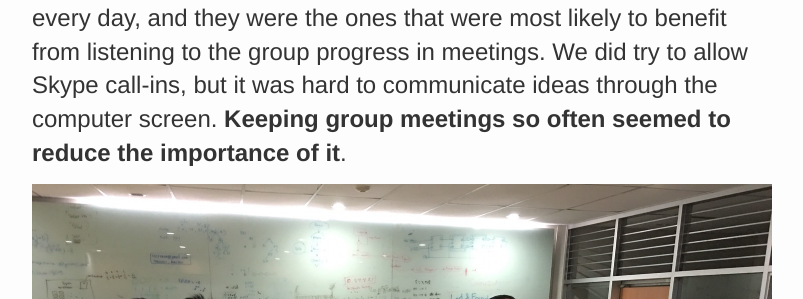
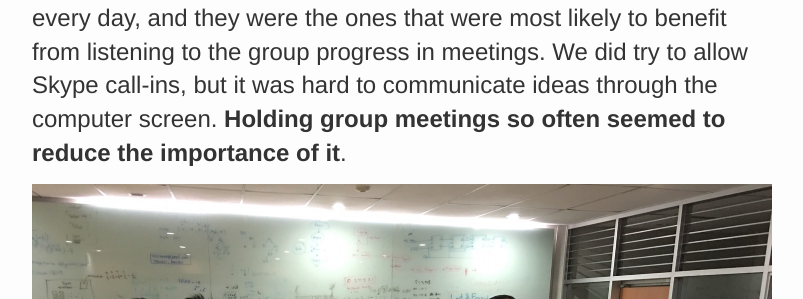
Before and after one commit to majeedthaika/majeedthaika.github.io, a Jekyll site: the page built from _posts/2016-06-05-week1-sprint1.markdown, in a window 1280 px wide and 900 px high, scrolled down 3061 px. Shown: the part 155-454 px from the top of the window, without its empty margins (46-849 px from the left). Built offline with Jekyll 4.4.1, drawn with Linux system fonts in a browser that asks for light colours.

Commit message:
Added last week and updated SM post

```diff
--- a/_posts/2016-06-05-week1-sprint1.markdown
+++ b/_posts/2016-06-05-week1-sprint1.markdown
@@ -25,7 +25,7 @@ At the start of the week, I migrated our existing work to an initial working tem
 
 ![alt text](https://raw.githubusercontent.com/SquicklyMonsters/SM_Sprints/master/ProgressScreenshot/Sprint1/Progess2_Screenshot.png)
 
-We had _daily standup_ meetings, but it didn't feel like we were gaining much from it, since we keep in touch regularly in Line anyway. It felt like we were doing it more as a chore rather than really gaining something out of it. Plus, some members weren't able to make it every day, and they were the ones that were most likely to benefit from listening to the group progress in meetings. We did try to allow Skype call-ins, but it was hard to communicate ideas through the computer screen. **Keeping group meetings so often seemed to reduce the importance of it**.
+We had _daily standup_ meetings, but it didn't feel like we were gaining much from it, since we keep in touch regularly in Line anyway. It felt like we were doing it more as a chore rather than really gaining something out of it. Plus, some members weren't able to make it every day, and they were the ones that were most likely to benefit from listening to the group progress in meetings. We did try to allow Skype call-ins, but it was hard to communicate ideas through the computer screen. **Holding group meetings so often seemed to reduce the importance of it**.
 
 ![alt text](https://raw.githubusercontent.com/majeedthaika/majeedthaika.github.io/master/img/standup1.jpg)
 
```
Also changed, not shown: _posts/2016-06-26-week4-failed-sprint.markdown (added, +20 -0 lines).
